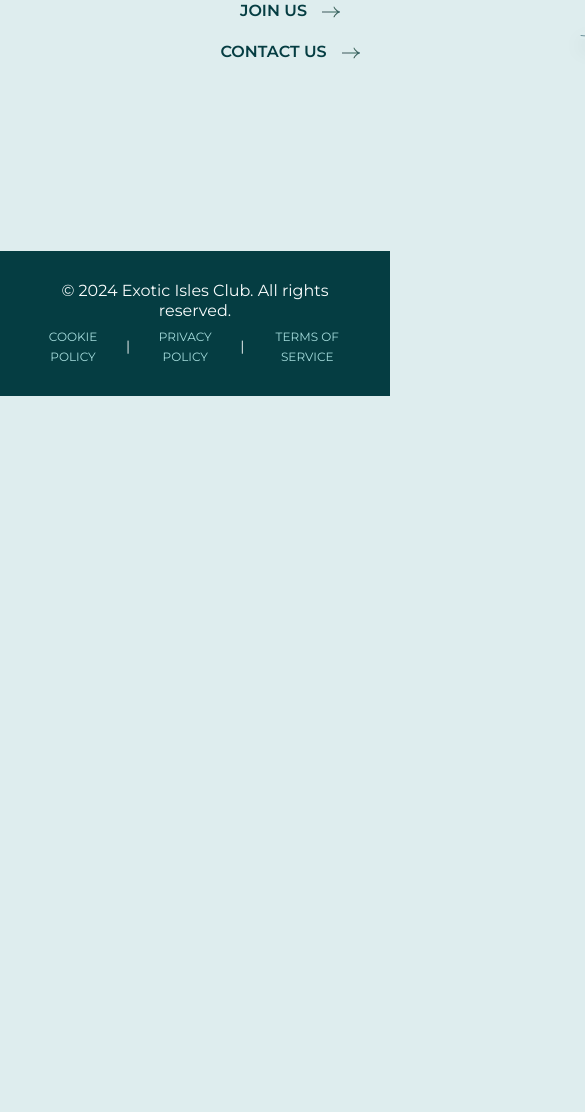
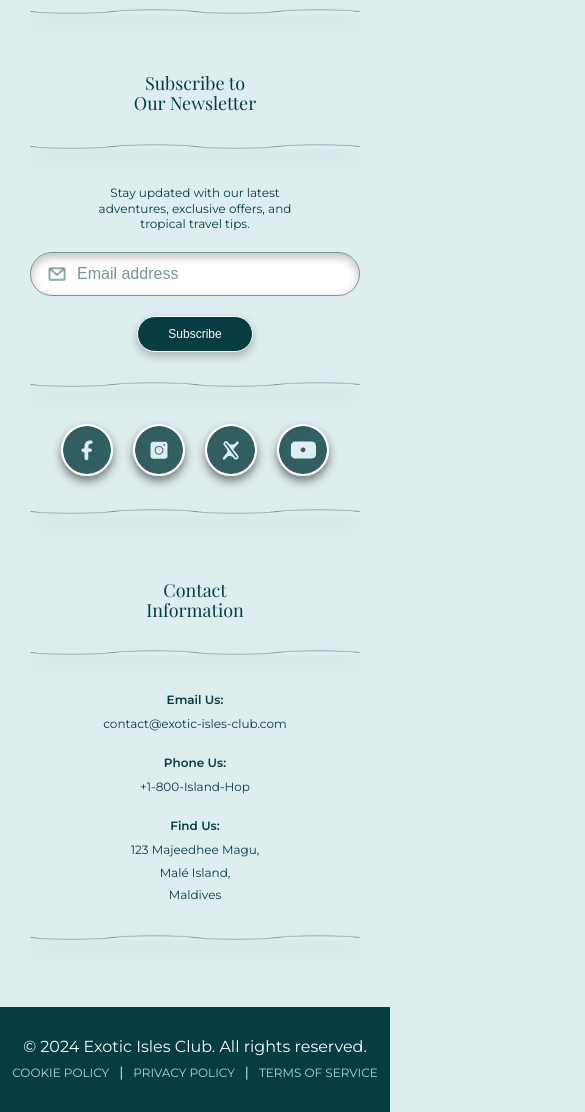
Before and after one commit to armand-sa/Exotic-Isles-Club, a plain HTML site: page index.html in a window 390 px wide. Shown: the part 6915-8027 px from the top of the page, 585 px wide, since content can reach past the window. Before the commit the page ends 7311 px from the top, so only its background shows below. Drawn offline with nearby package versions, Linux system fonts and the light colour scheme; a web font is replaced by a local one.

Commit message:
Footer Busy 768px

```diff
--- a/css/styles.css
+++ b/css/styles.css
@@ -2260,6 +2260,28 @@ input::placeholder {
   justify-content: flex-start; /* Top */
 }
 
+.contact-column-three p {
+  margin-bottom: 5px;
+  font-weight: 600;
+  color: var(--dark-teal);
+}
+
+.contact-column-three p:not(:first-of-type) {
+  margin-top: 20px;
+}
+
+.contact-column-three a {
+  cursor: pointer;
+  color: var(--dark-teal);
+  text-decoration: none;
+  transition: all 0.3s ease;
+}
+
+.contact-column-three a:hover {
+  font-weight: 500;
+  text-decoration: underline;
+}
+
 /* --------------------------------------------- */
 /* All 3 column Styles, 2nd row */
 
@@ -2268,6 +2290,7 @@ input::placeholder {
 .contact-column-two h4,
 .contact-column-three h4 {
   color: var(--dark-teal);
+  text-align: center;
 }
 
 /* Wave lines */
@@ -2276,7 +2299,83 @@ input::placeholder {
 .contact-column-three .contact-line {
   margin: 1.875rem auto; /* 30px */
   box-shadow: 0 .625rem 1.25rem rgba(0, 0, 0, 0.1); /*10px, 20px*/
-}
+  max-width: 300px;
+}
+
+/* --------------------------------------------- */
+/* Responsiveness */
+
+/* Large screens */
+@media only screen and (max-width: 1200px) {
+  /* Wave lines */
+  .contact-column-one .contact-line,
+  .contact-column-two .contact-line,
+  .contact-column-three .contact-line {
+    max-width: 200px;
+  }
+}
+
+/* Small Laptops */
+@media only screen and (max-width: 910px) {
+  #contact {
+    padding: 7.5rem 3.75rem; /* 120px 60px */
+    grid-template: repeat(4, auto) / 1fr ; /* 150px */
+    row-gap: 3.75rem;
+  }
+  /* --------------------------------------------- */
+  /* Top Logo - Column 1 to 3 -> Row 1  */
+  .contact-logo {
+    grid-area: 1 / 1 / 2 / -1;
+  }
+  /* Navigational Blocks - Column 1 -> Row 2 */
+  .contact-column-one {
+    grid-area: 2 / 1 / 3 / -1;
+  }
+  /* Navigational Blocks - Column 1 -> Row 3 */
+  .contact-column-two {
+    grid-area: 3 / 1 / 4 / -1;
+  }
+  /* Navigational Blocks - Column 1 -> Row 4 */
+  .contact-column-three {
+    grid-area: 4 / 1 / 5 / -1;
+  }
+  /* Wave lines */
+  .contact-column-one .contact-line,
+  .contact-column-two .contact-line,
+  .contact-column-three .contact-line {
+    max-width: 100%;
+  }
+}
+
+/* Tablets */
+@media only screen and (max-width: 768px) {
+  #contact {
+    padding: 1.875rem; /* 30px */
+    grid-template: repeat(4, auto) / 1fr ; /* 150px */
+    row-gap: 1.875rem;
+  }
+  /* --------------------------------------------- */
+  /* Top Logo - Column 1 to 3 -> Row 1  */
+  .contact-logo {
+    grid-area: 1 / 1 / 2 / -1;
+  }
+  /* Navigational Blocks - Column 1 -> Row 2 */
+  .contact-column-one {
+    grid-area: 2 / 1 / 3 / -1;
+  }
+  /* Navigational Blocks - Column 1 -> Row 3 */
+  .contact-column-two {
+    grid-area: 3 / 1 / 4 / -1;
+  }
+  /* Navigational Blocks - Column 1 -> Row 4 */
+  .contact-column-three {
+    grid-area: 4 / 1 / 5 / -1;
+  }
+}
+
+/* Smaller Smart Phones */
+/* @media only screen and (min-width: 320px) and (max-width: 480px) {
+} */
 
 
 
@@ -2288,11 +2387,12 @@ input::placeholder {
 /* --------------------------------------------- */
 #legal {
   background-color: var(--dark-teal);
-  padding: 1.875rem; /* 30px */
+  padding: 1.875rem 0; /* 30px */
   color: var(--text-light);
   display: flex;
   flex-direction: column;
   align-items: center;
+  width: 100%;
 }
 
 .footer-legal {
@@ -2304,7 +2404,6 @@ input::placeholder {
 .footer-legal p {
   font-size: 1rem;
 }
-
 
 .footer-legal-links {
   display: flex;
@@ -2330,25 +2429,3 @@ input::placeholder {
 .footer-legal-links .legal-seperator {
   margin: 0 10px;
 }
-
-/* --------------------------------------------- */
-/* Responsiveness */
-/* Large screens */
-/* @media only screen and (max-width: 1440px) {
-} */
-
-/* Large screens */
-/* @media only screen and (max-width: 1200px) {
-} */
-
-/* Notebooks/Laptops */
-/* @media only screen and (max-width: 1024px) {
-} */
-
-/* Tablets */
-/* @media only screen and (max-width: 768px) {
-} */
-
-/* Smaller Smart Phones */
-/* @media only screen and (min-width: 320px) and (max-width: 480px) {
-} */
--- a/index.html
+++ b/index.html
@@ -332,7 +332,7 @@
 
     <!-- Navigational Blocks - Column 1 -> Row 2 -->
     <div class="contact-column-one">
-      <h4>Navigation Links</h4>
+      <h4>Navigation<br>Links</h4>
       <img class="contact-line" src="./assets/icons/wave-line.webp" alt="" aria-hidden="true">
       <div class="contact-flex-right">
         <a href="#hero">Home / About (to Top)
@@ -354,11 +354,12 @@
           <img src="./assets/icons/link-right.webp" alt="" aria-hidden="true">
         </a>
       </div>
+      <img class="contact-line" src="./assets/icons/wave-line.webp" alt="" aria-hidden="true">
     </div>
 
     <!-- Navigational Blocks - Column 2 -> Row 2 -->
     <div class="contact-column-two">
-      <h4>Subscribe to Our Newsletter</h4>
+      <h4>Subscribe to<br>Our Newsletter</h4>
       <img class="contact-line" src="./assets/icons/wave-line.webp" alt="" aria-hidden="true">
       <p>Stay updated with our latest <br>adventures, exclusive offers, and <br>tropical travel tips.</p>
       <!-- Subscription Form -->
@@ -380,12 +381,21 @@
         <a href="https://x.com/" target="_blank" rel="noopener noreferrer"><img src="./assets/social-media/Twitter.webp" alt="Twitter link"></a>
         <a href="https://www.youtube.com/" target="_blank" rel="noopener noreferrer"><img src="./assets/social-media/YouTube.webp" alt="YouTube link"></a>
       </div>
-
+      <img class="contact-line" src="./assets/icons/wave-line.webp" alt="" aria-hidden="true">
     </div>
 
     <!-- Navigational Blocks - Column 3 -> Row 2 -->
     <div class="contact-column-three">
-      <h4>Contact Information</h4>
+      <h4>Contact<br>Information</h4>
+      <img class="contact-line" src="./assets/icons/wave-line.webp" alt="" aria-hidden="true">
+      <p>Email Us:</p>
+      <a href="mailto:" target="_blank" rel="noopener noreferrer">contact@exotic-isles-club.com</a>
+      <p>Phone Us:</p>
+      <a href="tel:" target="_blank" rel="noopener noreferrer">+1-800-Island-Hop</a>
+      <p>Find Us:</p>
+      <div>
+        <a href="https://www.google.com/maps/place/Majeedhee+Magu/@4.2055867,73.4602306,30639m/data=!3m1!1e3!4m14!1m7!3m6!1s0x3b3f7faf031aa1e7:0x24bfe82bab762df5!2sMajeedhee+Magu!8m2!3d4.1744149!4d73.516916!16s%2Fg%2F11kb9ws8sb!3m5!1s0x3b3f7faf031aa1e7:0x24bfe82bab762df5!8m2!3d4.1744149!4d73.516916!16s%2Fg%2F11kb9ws8sb?entry=ttu" target="_blank" rel="noopener noreferrer">123 Majeedhee Magu,<br>Malé Island,<br>Maldives</a>
+      </div>
       <img class="contact-line" src="./assets/icons/wave-line.webp" alt="" aria-hidden="true">
     </div>
 
```
